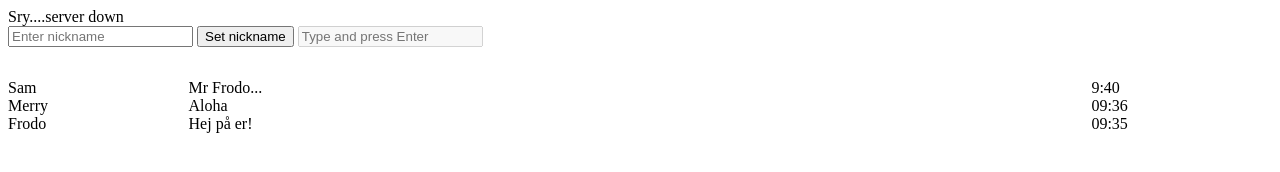
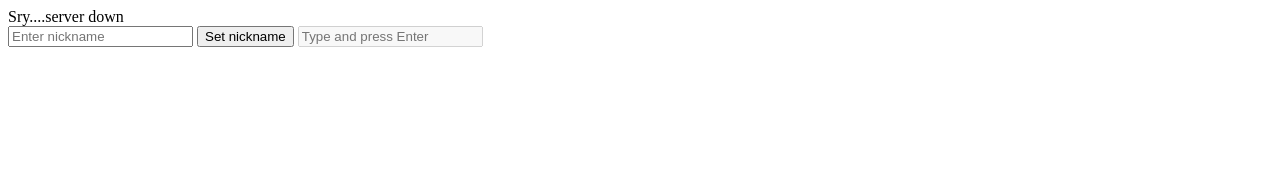
Before and after one commit to andsju/WUDWebSocketLab, a website: page public/index.html in a window 1280 px wide. Drawn offline with Linux system fonts and the light colour scheme.

Commit message:
clean up code...

```diff
--- a/public/index.html
+++ b/public/index.html
@@ -28,6 +28,7 @@
 
 <body>
 
+    <!-- server status -->
     <div id="status"></div>
 
     <!-- input nickname -->
@@ -37,18 +38,8 @@
     <!-- input chat -->
     <input type="text" id="inputText" placeholder="Type and press Enter" disabled>
 
-
-
-    <!-- DOM - chat -->
-
-    <ul id="conversation">
-        <li><span>Merry</span>
-            <p>Aloha</p><time datetime="2022-09-28T09:36:00">09:36</time>
-        </li>
-        <li><span>Frodo</span>
-            <p>Hej på er!</p><time datetime="2022-09-28T09:35:00">09:35</time>
-        </li>
-    </ul>
+    <!-- DOM chat -->
+    <ul id="conversation"></ul>
 
     <!-- use template to set html structure for a message -->
     <template id="message">
@@ -61,50 +52,42 @@
 
     </template>
 
-
     <script>
 
         // DOM elements
         const inputText = document.getElementById("inputText");
         const setNickname = document.querySelector("#setNickname");
 
-        // variable current user / nickname / undefined
+        // variable current user | nickname
         let nickname;
 
         // use WebSocket
         const websocket = new WebSocket("ws://localhost:8081");
 
 
-        // test function to add message to conversation
-        renderMessage({nickname: "Sam", msg: "Mr Frodo..."});
+
 
         // event listeners
 
         // listen on close event (server)
         websocket.addEventListener('close', (event) => {
-            console.log('Server down...', event);
+            // console.log('Server down...', event);
             document.getElementById("status").textContent = "Sry....server down";
-
         });
 
-        // send json to server - console.log() for now...
 
         // listen to messages from client | server
         websocket.addEventListener('message', (event) => {
             // console.log(event.data);
 
             let obj = parseJSON(event.data);
-            console.log(obj.type, obj.msg, obj.nickname);
-
             renderMessage(obj);
-
         });
 
         setNickname.addEventListener("click", () => {
 
             // get value from input nickname
             nickname = document.getElementById("nickname").value;
-            console.log(nickname);
 
             // if set - disable input nickname
             document.getElementById("nickname").setAttribute("disabled", true);
@@ -118,13 +101,11 @@
 
 
         inputText.addEventListener("keydown", (event) => {
-            // console.log(event);
 
             // press Enter...make sure at least one char
             if (event.key === "Enter" && inputText.value.length > 0) {
 
-                // chat message - send text to server
-                // chat message
+                // chat message object
                 let objMessage = {
                     msg: inputText.value,
                     nickname: nickname
@@ -133,16 +114,13 @@
                 // show new message for this user
                 renderMessage(objMessage);
 
-                // send text to server
+                // send to server
                 websocket.send(JSON.stringify(objMessage));
 
                 // reset input field
                 inputText.value = "";
             }
-
         });
-
-
 
 
 
@@ -179,7 +157,7 @@
             // use template - cloneNode to get a document fragment
             let template = document.getElementById("message").cloneNode(true);
 
-            // use content to access ...
+            // access content
             let newMsg = template.content;
 
             // change content...
@@ -197,7 +175,6 @@
 
             // render using prepend method - last message first
             document.getElementById("conversation").prepend(newMsg);
-
         }
 
     </script>
```
Also changed, not shown: server.js (+3 -22 lines).
